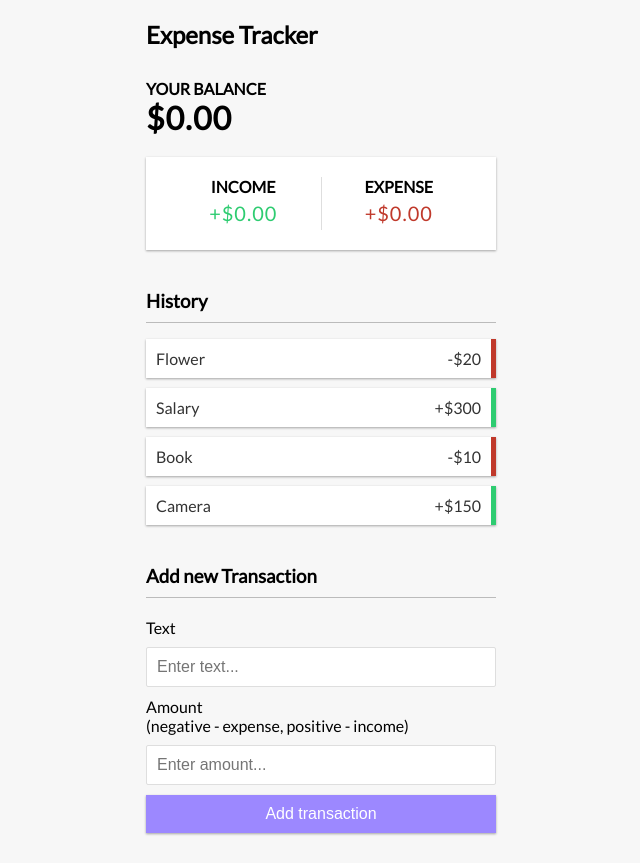
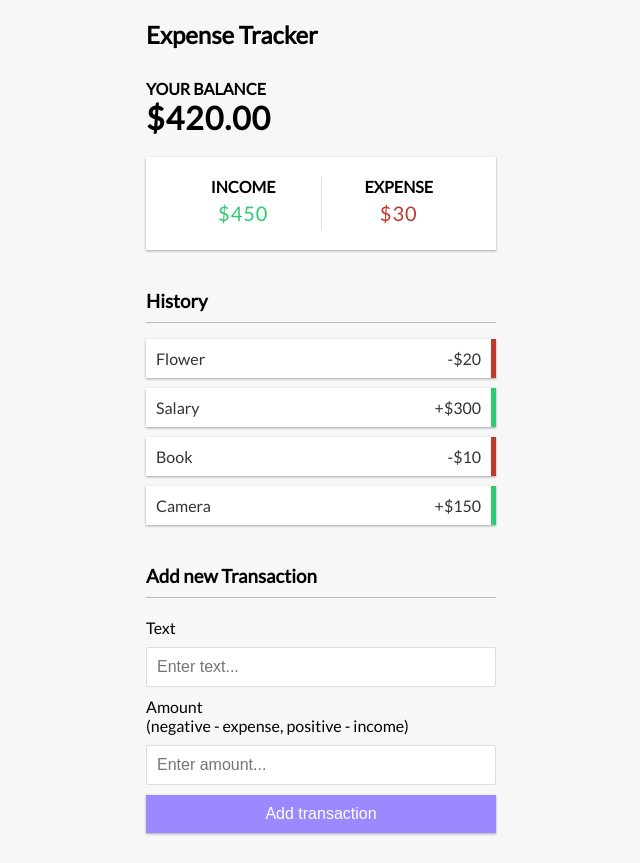
Before and after one commit to MaciekCelinski/ExpenseTracker, a React (Create React App) app: page / in a window 1280 px wide. Shown: the whole page, without its empty margins (319-959 px from the left). Built offline with nearby package versions, Linux system fonts and the light colour scheme.

Commit message:
use context added to components, delete reducer and action added

```diff
--- a/src/components/Balance.js
+++ b/src/components/Balance.js
@@ -1,10 +1,17 @@
-import React from "react";
+import React, { useContext } from "react";
+import { GlobalContext } from "../context/GobalState";
 
 function Balance() {
+	const { transactions } = useContext(GlobalContext);
+
+	const amounts = transactions.map((transaction) => transaction.amount);
+	console.log("amounts: ", amounts);
+	const total = amounts.reduce((acc, item) => (acc += item), 0).toFixed(2);
+
 	return (
 		<>
 			<h4>Your Balance</h4>
-			<h1 id="balance">$0.00</h1>
+			<h1>${total}</h1>
 		</>
 	);
 }
--- a/src/components/IncomeExpenses.js
+++ b/src/components/IncomeExpenses.js
@@ -1,18 +1,33 @@
-import React from "react";
+import React, { useContext } from "react";
+import { GlobalContext } from "../context/GobalState";
 
 function IncomeExpenses() {
+	const { transactions } = useContext(GlobalContext);
+
+	const incomeValues = transactions.filter(
+		(transaction) => transaction.amount > 0
+	);
+	const income = incomeValues.reduce((total, item) => total + item.amount, 0);
+
+	const expenseValues = transactions.filter(
+		(transaction) => transaction.amount < 0
+	);
+	const expense = Math.abs(
+		expenseValues.reduce((total, item) => total - item.amount, 0)
+	);
+
 	return (
 		<div className="inc-exp-container">
 			<div>
 				<h4>Income</h4>
 				<p id="money-plus" className="money plus">
-					+$0.00
+					${income}
 				</p>
 			</div>
 			<div>
 				<h4>Expense</h4>
 				<p id="money-minus" className="money minus">
-					+$0.00
+					${expense}
 				</p>
 			</div>
 		</div>
--- a/src/components/Transaction.js
+++ b/src/components/Transaction.js
@@ -1,16 +1,24 @@
-import React from "react";
+import React, { useContext } from "react";
+import { GlobalContext } from "../context/GobalState";
 
 export const Transaction = ({ transaction }) => {
+	const { deleteTransaction } = useContext(GlobalContext);
+
 	const sign = transaction.amount < 0 ? "-" : "+";
 
 	return (
 		<div>
 			<li className={transaction.amount < 0 ? "minus" : "plus"}>
-				{transaction.text}{" "}
+				{transaction.text}
 				<span>
 					{sign}${Math.abs(transaction.amount)}
 				</span>
-				<button className="delete-btn">x</button>
+				<button
+					className="delete-btn"
+					onClick={() => deleteTransaction(transaction.id)}
+				>
+					x
+				</button>
 			</li>
 		</div>
 	);
--- a/src/context/AppReducer.js
+++ b/src/context/AppReducer.js
@@ -1,5 +1,12 @@
 export default (state, action) => {
 	switch (action.type) {
+		case "DELETE_TRANSACTION":
+			return {
+				...state,
+				transactions: state.transactions.filter(
+					(transaction) => transaction.id !== action.payload
+				),
+			};
 		default:
 			return state;
 	}
--- a/src/context/GobalState.js
+++ b/src/context/GobalState.js
@@ -19,8 +19,19 @@ export const GlobalContext = createContext(initialState);
 export const GlobalProvider = ({ children }) => {
 	const [state, dispatch] = useReducer(AppReducer, initialState);
 
+	// ACTIONS
+	const deleteTransaction = (id) => {
+		console.log("deleteTransaction");
+		dispatch({
+			type: "DELETE_TRANSACTION",
+			payload: id,
+		});
+	};
+
 	return (
-		<GlobalContext.Provider value={{ transactions: state.transactions }}>
+		<GlobalContext.Provider
+			value={{ transactions: state.transactions, deleteTransaction }}
+		>
 			{children}
 		</GlobalContext.Provider>
 	);
```
